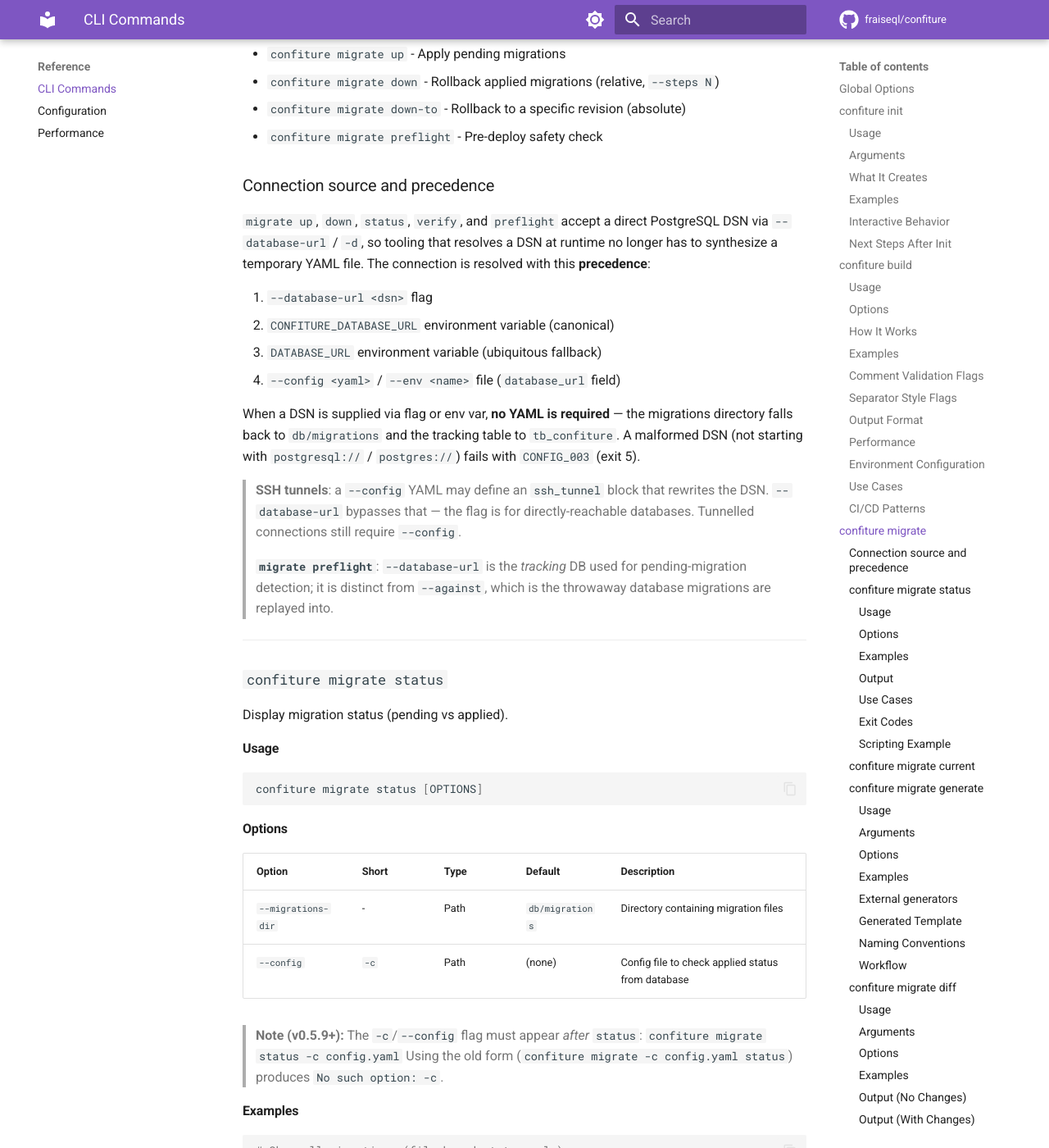
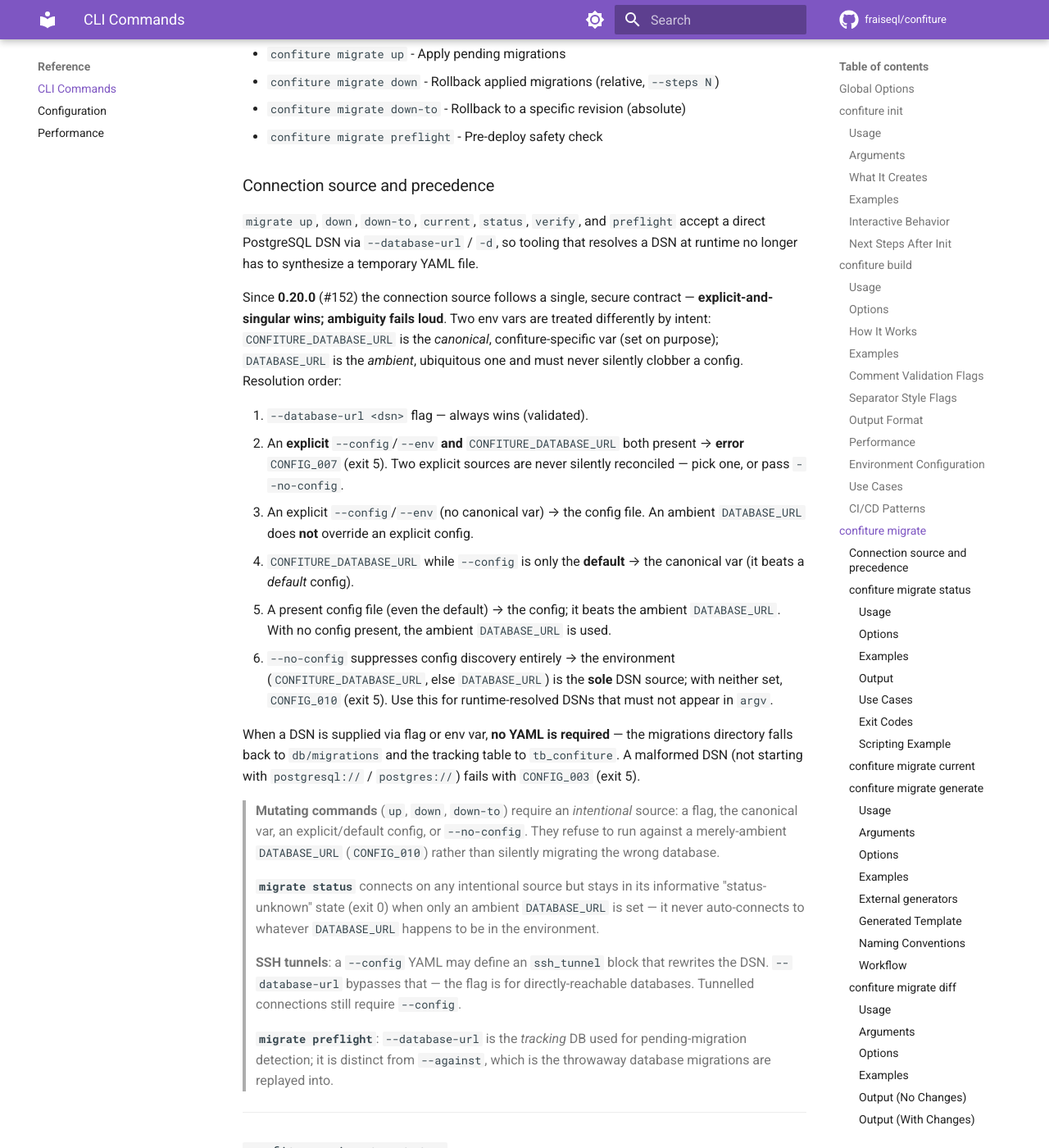
Before and after one commit to fraiseql/confiture, an MkDocs documentation site: the page built from docs/reference/cli.md, in a window 1280 px wide and 1400 px high, scrolled down 7004 px. Shown: the whole window at 82% size. Built offline with MkDocs 1.6.1 and Material for MkDocs 9.7.7, drawn with Linux system fonts in a browser that asks for light colours; comment, search, counter and statistics services are not loaded; the version menu is left out.

Commit message:
docs: #152 reconcile DSN precedence contract + 0.20.0 BREAKING changelog
- cli.md: rewrite 'Connection source and precedence' to the #152 contract
  (was the inverted env>config order); document --no-config, the mutating-
  command intentional-source rule, and the status ambient-only carve-out
- CHANGELOG: add 0.20.0 ⚠️ BREAKING section (precedence change, CONFIG_007,
  --no-config) + migration guide

All four specs (cli.md, the resolve_database_url docstring,
DATABASE_URL_OPTION_HELP, CHANGELOG) now state one contract.

Co-Authored-By: Claude Opus 4.8 (1M context) <noreply@anthropic.com>

```diff
--- a/docs/reference/cli.md
+++ b/docs/reference/cli.md
@@ -300,21 +300,46 @@ All migration commands are subcommands of `confiture migrate`:
 
 ### Connection source and precedence
 
-`migrate up`, `down`, `status`, `verify`, and `preflight` accept a direct
-PostgreSQL DSN via `--database-url` / `-d`, so tooling that resolves a DSN at
-runtime no longer has to synthesize a temporary YAML file. The connection is
-resolved with this **precedence**:
-
-1. `--database-url <dsn>` flag
-2. `CONFITURE_DATABASE_URL` environment variable (canonical)
-3. `DATABASE_URL` environment variable (ubiquitous fallback)
-4. `--config <yaml>` / `--env <name>` file (`database_url` field)
+`migrate up`, `down`, `down-to`, `current`, `status`, `verify`, and `preflight`
+accept a direct PostgreSQL DSN via `--database-url` / `-d`, so tooling that
+resolves a DSN at runtime no longer has to synthesize a temporary YAML file.
+
+Since **0.20.0** (#152) the connection source follows a single, secure
+contract — **explicit-and-singular wins; ambiguity fails loud**. Two env vars
+are treated differently by intent: `CONFITURE_DATABASE_URL` is the *canonical*,
+confiture-specific var (set on purpose); `DATABASE_URL` is the *ambient*,
+ubiquitous one and must never silently clobber a config. Resolution order:
+
+1. `--database-url <dsn>` flag — always wins (validated).
+2. An **explicit** `--config`/`--env` **and** `CONFITURE_DATABASE_URL` both
+   present → **error** `CONFIG_007` (exit 5). Two explicit sources are never
+   silently reconciled — pick one, or pass `--no-config`.
+3. An explicit `--config`/`--env` (no canonical var) → the config file. An
+   ambient `DATABASE_URL` does **not** override an explicit config.
+4. `CONFITURE_DATABASE_URL` while `--config` is only the **default** → the
+   canonical var (it beats a *default* config).
+5. A present config file (even the default) → the config; it beats the ambient
+   `DATABASE_URL`. With no config present, the ambient `DATABASE_URL` is used.
+6. `--no-config` suppresses config discovery entirely → the environment
+   (`CONFITURE_DATABASE_URL`, else `DATABASE_URL`) is the **sole** DSN source;
+   with neither set, `CONFIG_010` (exit 5). Use this for runtime-resolved DSNs
+   that must not appear in `argv`.
 
 When a DSN is supplied via flag or env var, **no YAML is required** — the
 migrations directory falls back to `db/migrations` and the tracking table to
 `tb_confiture`. A malformed DSN (not starting with `postgresql://` /
 `postgres://`) fails with `CONFIG_003` (exit 5).
 
+> **Mutating commands** (`up`, `down`, `down-to`) require an *intentional*
+> source: a flag, the canonical var, an explicit/default config, or
+> `--no-config`. They refuse to run against a merely-ambient `DATABASE_URL`
+> (`CONFIG_010`) rather than silently migrating the wrong database.
+>
+> **`migrate status`** connects on any intentional source but stays in its
+> informative "status-unknown" state (exit 0) when only an ambient
+> `DATABASE_URL` is set — it never auto-connects to whatever `DATABASE_URL`
+> happens to be in the environment.
+>
 > **SSH tunnels**: a `--config` YAML may define an `ssh_tunnel` block that
 > rewrites the DSN. `--database-url` bypasses that — the flag is for
 > directly-reachable databases. Tunnelled connections still require `--config`.
```
Also changed, not shown: CHANGELOG.md (+48 -0 lines).
